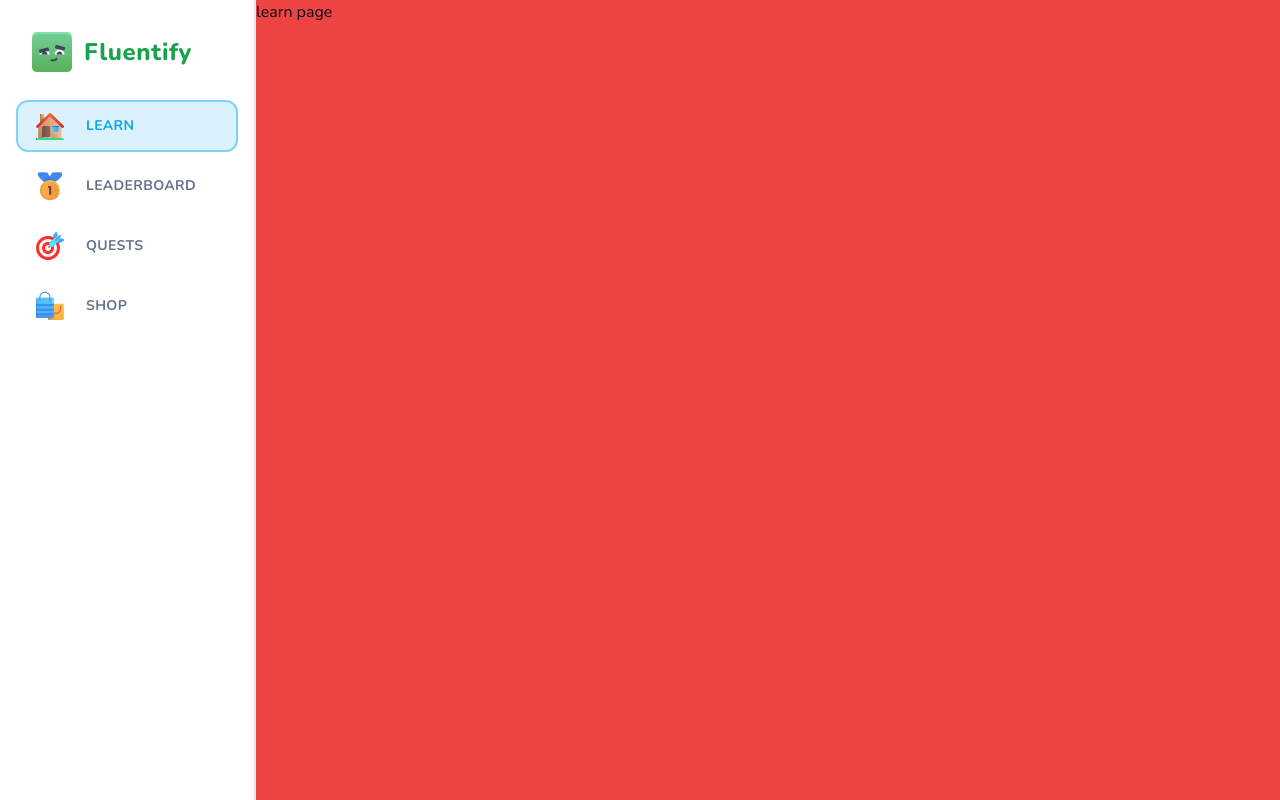
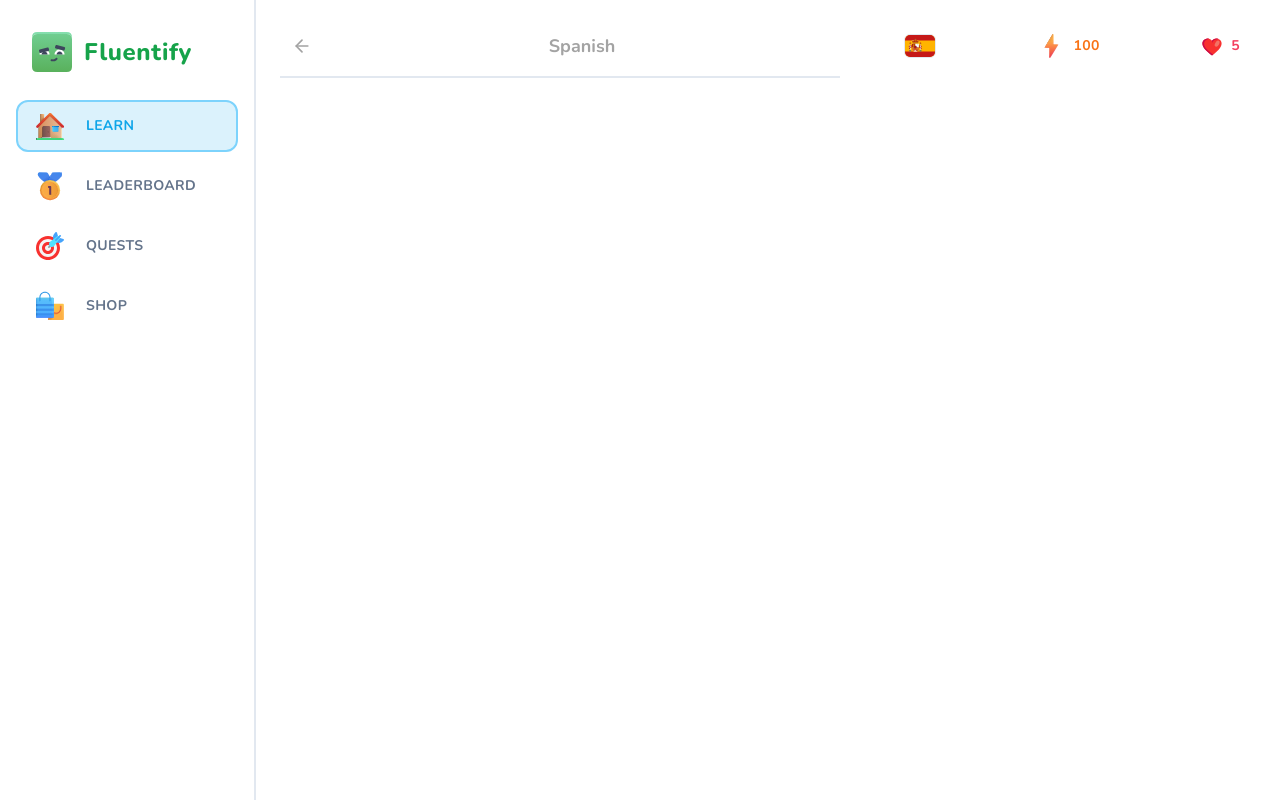
Before and after one commit to yash-mewada/Fluentify, a Next.js app: page /learn in a window 1280 px wide. Built offline with nearby package versions, Linux system fonts and the light colour scheme.

Commit message:
create learn page wrappers

```diff
--- a/app/(main)/layout.tsx
+++ b/app/(main)/layout.tsx
@@ -11,7 +11,7 @@ const MainLayout = ({ children }: Props) => {
       <MobileHeader />
       <Sidebar className="hidden lg:flex" />
       <main className="lg:pl-[256px] h-full pt-[50px] lg:pt-0">
-        <div className="bg-red-500 h-full">{children}</div>
+        <div className="max-w-[1056px] mx-auto pt-6 h-full">{children}</div>
       </main>
     </>
   );
--- /dev/null
+++ b/app/(main)/learn/header.tsx
@@ -0,0 +1,21 @@
+import { Button } from "@/components/ui/button";
+import { ArrowLeft } from "lucide-react";
+import Link from "next/link";
+
+type Props = {
+  title: string;
+};
+
+export const Header = ({ title }: Props) => {
+  return (
+    <div className="sticky top-0 bg-white pb-3 lg:pt-[28px] lg:mt-[-28px] flex items-center justify-between border-b-2 mb-5 text-neutral-400 lg:z-50">
+      <Link href="/courses">
+        <Button variant="ghost" size="sm">
+          <ArrowLeft className="h-5 w-5 stroke-2 text-neutral-400" />
+        </Button>
+      </Link>
+      <h1 className="font-bold text-lg">{title}</h1>
+      <div />
+    </div>
+  );
+};
--- a/app/(main)/learn/page.tsx
+++ b/app/(main)/learn/page.tsx
@@ -1,5 +1,24 @@
+import { FeedWrapper } from "@/components/feed-wrapper";
+import { StickyWrapper } from "@/components/sticky-wrapper";
+import { Header } from "./header";
+import { UserProgress } from "@/components/user-progress";
+
 const LearnPage = () => {
-  return <div>learn page</div>;
+  return (
+    <div className="flex flex-row-reverse gap-[48px] px-6">
+      <StickyWrapper>
+        <UserProgress
+          activeCourse={{ title: "Spanish", imageSrc: "/es.svg" }}
+          hearts={5}
+          points={100}
+          hasActiveSubscription={false}
+        />
+      </StickyWrapper>
+      <FeedWrapper>
+        <Header title="Spanish" />
+      </FeedWrapper>
+    </div>
+  );
 };
 
 export default LearnPage;
--- /dev/null
+++ b/components/feed-wrapper.tsx
@@ -0,0 +1,7 @@
+type Props = {
+  children: React.ReactNode;
+};
+
+export const FeedWrapper = ({ children }: Props) => {
+  return <div className="flex-1 relative top-0 pb-10">{children}</div>;
+};
--- /dev/null
+++ b/components/sticky-wrapper.tsx
@@ -0,0 +1,13 @@
+type Props = {
+  children: React.ReactNode;
+};
+
+export const StickyWrapper = ({ children }: Props) => {
+  return (
+    <div className="hidden lg:block w-[368px] sticky self-end bottom-6">
+      <div className="min-h-[calc(100vh-48px)] sticky top-6 flex flex-col gap-y-4">
+        {children}
+      </div>
+    </div>
+  );
+};
--- /dev/null
+++ b/components/user-progress.tsx
@@ -0,0 +1,62 @@
+import Link from "next/link";
+import { Button } from "@/components/ui/button";
+import Image from "next/image";
+import { InfinityIcon } from "lucide-react";
+
+type Props = {
+  activeCourse: { imageSrc: string; title: string }; //todo: replace with db types
+  hearts: number;
+  points: number;
+  hasActiveSubscription: boolean;
+};
+
+export const UserProgress = ({
+  activeCourse,
+  hasActiveSubscription,
+  points,
+  hearts,
+}: Props) => {
+  return (
+    <div className="flex items-center justify-between gap-x-2 w-full">
+      <Link href="/courses">
+        <Button variant="ghost">
+          <Image
+            src={activeCourse.imageSrc}
+            alt={activeCourse.title}
+            className="rounded-md border"
+            width={32}
+            height={32}
+          />
+        </Button>
+      </Link>
+      <Link href="/shop">
+        <Button variant="ghost" className="text-orange-500">
+          <Image
+            src="/points.svg"
+            height={28}
+            width={28}
+            alt="Points"
+            className="mr-2"
+          />
+          {points}
+        </Button>
+      </Link>
+      <Link href="/shop">
+        <Button variant="ghost" className="text-rose-500">
+          <Image
+            src="/heart.svg"
+            height={22}
+            width={22}
+            alt="Hearts"
+            className="mr-2"
+          />
+          {hasActiveSubscription ? (
+            <InfinityIcon className="h-4 w-4 stroke-[3]" />
+          ) : (
+            hearts
+          )}
+        </Button>
+      </Link>
+    </div>
+  );
+};
```
Also changed, not shown: public/heart.svg (added), public/points.svg (added).
